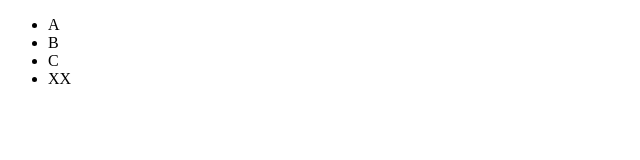
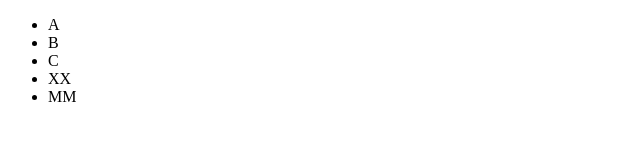
Before and after one commit to MurilloSR/alura-git, a plain HTML site: page index.html in a window 1280 px wide. Shown: the full height of the page, 0-640 px from the left. Drawn offline with Linux system fonts and the light colour scheme.

Commit message:
Adicionando Curso

```diff
--- a/index.html
+++ b/index.html
@@ -10,6 +10,7 @@
             <li>B</li>
             <li>C</li>
             <li>XX</li>
+            <li>MM</li>
         </ul>
     </body>
 </html>
```
